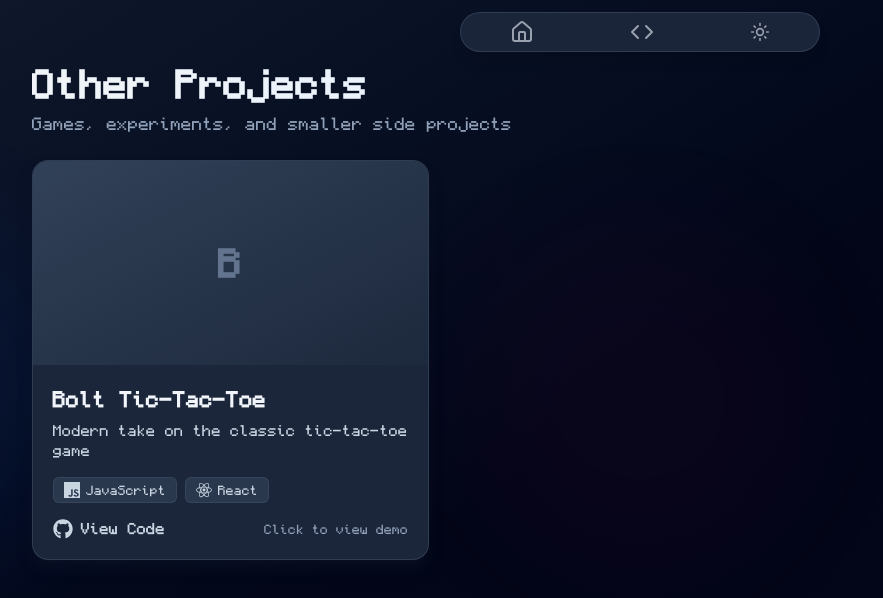
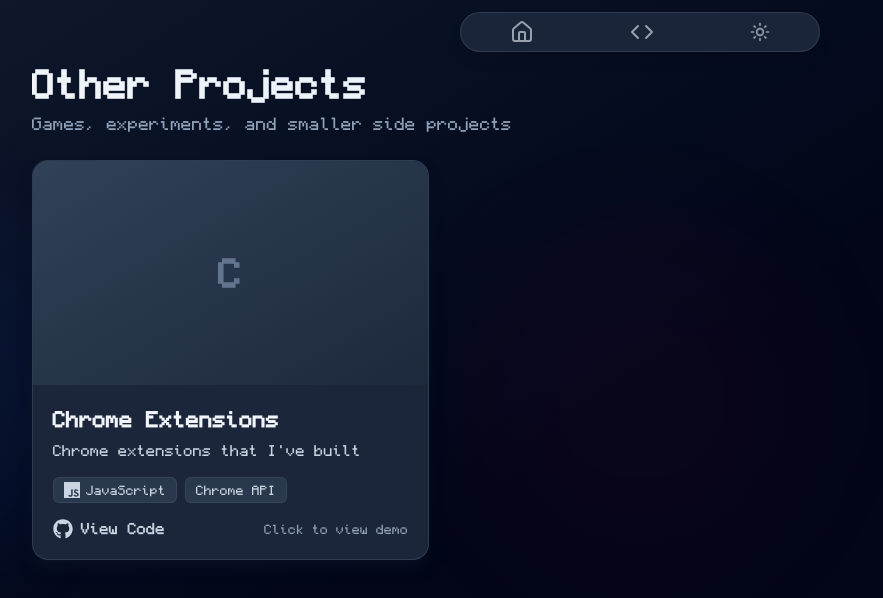
Before and after one commit to A-Shalchian/Portfolio, a Next.js app: page /projects/other in a window 1280 px wide. Shown: the top 598 px of the page, without its empty margins (0-883 px from the left). Built offline with nearby package versions, Linux system fonts and the light colour scheme.

Commit message:
added other projs

```diff
--- a/src/app/page.tsx
+++ b/src/app/page.tsx
@@ -19,34 +19,20 @@
 
       {/* Download Resume Button - Tablet view (top right) */}
       <div className="hidden md:block lg:hidden fixed top-4 right-4 z-50">
-        <a
-          href="/resume.pdf"
-          download
-          className="group relative flex items-center gap-1.5 px-3 py-2.5 bg-white dark:bg-slate-800 text-gray-800 dark:text-slate-100 hover:text-gray-900 dark:hover:text-white rounded-lg border border-gray-200 dark:border-slate-600 hover:border-gray-300 dark:hover:border-slate-500 shadow-md hover:shadow-lg transition-all duration-300 overflow-hidden hover:scale-105"
-        >
-          {/* Animated shine effect */}
-          <div className="absolute inset-0 -translate-x-full group-hover:translate-x-full transition-transform duration-700 bg-gradient-to-r from-transparent via-gray-200/30 dark:via-slate-600/30 to-transparent"></div>
-
+        <div className="group relative flex items-center gap-1.5 px-3 py-2.5 bg-gray-100 dark:bg-slate-700 text-gray-500 dark:text-slate-400 rounded-lg border border-gray-300 dark:border-slate-600 shadow-md cursor-not-allowed opacity-75">
           {/* Content */}
-          <Download className="w-3.5 h-3.5 relative z-10 group-hover:animate-bounce" />
-          <span className="relative z-10 font-semibold text-xs">Download Resume</span>
-        </a>
+          <Download className="w-3.5 h-3.5 relative z-10" />
+          <span className="relative z-10 font-semibold text-xs">Resume Not Available</span>
+        </div>
       </div>
 
       {/* Download Resume Button - Large screens only (top right) */}
       <div className="hidden lg:block fixed top-4 right-6 z-50">
-        <a
-          href="/resume.pdf"
-          download
-          className="group relative flex items-center gap-2 px-4 py-2 bg-white dark:bg-slate-800 text-gray-800 dark:text-slate-100 hover:text-gray-900 dark:hover:text-white rounded-lg border border-gray-200 dark:border-slate-600 hover:border-gray-300 dark:hover:border-slate-500 shadow-md hover:shadow-lg transition-all duration-300 overflow-hidden hover:scale-105"
-        >
-          {/* Animated shine effect */}
-          <div className="absolute inset-0 -translate-x-full group-hover:translate-x-full transition-transform duration-700 bg-gradient-to-r from-transparent via-gray-200/30 dark:via-slate-600/30 to-transparent"></div>
-
+        <div className="group relative flex items-center gap-2 px-4 py-2 bg-gray-100 dark:bg-slate-700 text-gray-500 dark:text-slate-400 rounded-lg border border-gray-300 dark:border-slate-600 shadow-md cursor-not-allowed opacity-75">
           {/* Content */}
-          <Download className="w-4 h-4 relative z-10 group-hover:animate-bounce" />
-          <span className="relative z-10 font-semibold text-sm">Download Resume</span>
-        </a>
+          <Download className="w-4 h-4 relative z-10" />
+          <span className="relative z-10 font-semibold text-sm">Resume Not Available</span>
+        </div>
       </div>
 
       {/* Grid Container - Responsive layout */}
--- a/src/app/projects/other/page.tsx
+++ b/src/app/projects/other/page.tsx
@@ -6,16 +6,13 @@
 // Smaller/miscellaneous projects data
 const otherProjects = [
   {
-    id: "bolt-tic-tac-toe",
-    title: "Bolt Tic-Tac-Toe",
-    description: "Modern take on the classic tic-tac-toe game",
-    fullDescription: "An interactive tic-tac-toe game with smooth animations, multiplayer support, and AI opponent with different difficulty levels.",
-    techStack: ["JavaScript", "React"],
-    githubUrl: "https://github.com/A-Shalchian/bolt-tic-tac-toe",
-    thumbnailUrl: undefined,
-    images: undefined,
+    id: "chrome-extensions",
+    title: "Chrome Extensions",
+    description: "Chrome extensions that I've built",
+    fullDescription: "A collection of Chrome extensions that I've developed to enhance browsing experience and productivity.",
+    techStack: ["JavaScript", "Chrome API"],
+    githubUrl: "https://github.com/A-Shalchian/chrome-extensions",
   },
-  // Add more smaller projects here
 ];
 
 export default function OtherProjectsPage() {
@@ -34,7 +31,7 @@
   };
 
   return (
-    <main className="relative w-full min-h-screen lg:h-screen lg:overflow-y-auto">
+    <main className="relative w-full min-h-screen lg:h-screen lg:overflow-y-auto scrollbar-thin scrollbar-thumb-gray-300 dark:scrollbar-thumb-slate-600 scrollbar-track-transparent hover:scrollbar-thumb-gray-400 dark:hover:scrollbar-thumb-slate-500">
       {/* Animated background glow effects */}
       <div className="fixed inset-0 overflow-hidden pointer-events-none -z-10 bg-gradient-to-br from-gray-50 via-slate-50 to-gray-100 dark:from-slate-900 dark:via-slate-950 dark:to-slate-950">
         <div className="absolute top-1/4 -left-1/4 w-96 h-96 bg-blue-300/20 dark:bg-blue-600/10 rounded-full blur-3xl animate-pulse"></div>
```
